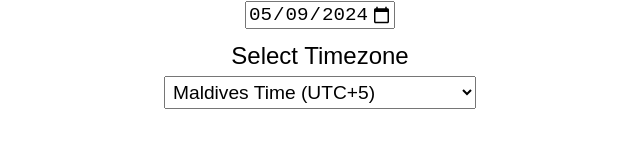
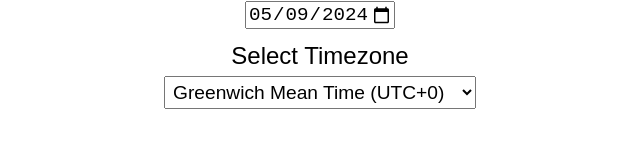
Before and after one commit to nivancheva/countdown-timer-vue, a Vue app: page / in a window 1280 px wide. Shown: the part 167-333 px from the top of the page, without its empty margins (320-960 px from the left). Built offline with nearby package versions, Linux system fonts and the light colour scheme.

Commit message:
refactor

```diff
--- a/src/App.vue
+++ b/src/App.vue
@@ -1,5 +1,14 @@
 <script setup>
 import { ref, reactive, computed, onMounted } from "vue"
+
+  const options = ref([
+  { text: 'Greenwich Mean Time (UTC+0)', value: '0' },
+  { text: 'Eastern European Time (UTC+2)', value: '2' },
+  { text: 'Maldives Time (UTC+5)', value: '5' },
+  { text: 'India Time Zone (UTC+9)', value: '9' },
+  { text: 'Brasília Summer Time (UTC-2)', value: '-2' },
+  { text: 'Alaska Standard Time (UTC-9)', value: '-9' },
+])
 
   const _seconds = 1000;
 
@@ -25,7 +34,7 @@ import { ref, reactive, computed, onMounted } from "vue"
 
   const seconds = computed(() => formatNum(Math.floor((distance.value % _minutes) / _seconds)));
 
-  const selectedTimezone = ref(5);
+  const selectedTimezone = ref(0);
 
   function formatNum(num) {
     return num < 10 ? "0" + num : num;
@@ -45,28 +54,6 @@ import { ref, reactive, computed, onMounted } from "vue"
 
   function updateLocalStorage() {
     localStorage.setItem('_dt',endDate.value);
-  }
-
-  function selectTimeZone() {
-    switch (selectedTimezone.value) {
-      case 2:
-        console.log("UTC+2");
-        break;
-      case 5:
-        console.log("UTC+5");
-        break;
-      case 9:
-        console.log("UTC +9");
-        break;
-      case -2:
-        console.log("UTC-2");
-        break;
-      case -9:
-        console.log("UTC-9");
-        break;
-      default:
-        console.log("UTC");
-    }
   }
 
   onMounted(() => {
@@ -103,13 +90,11 @@ import { ref, reactive, computed, onMounted } from "vue"
     max="3000-12-31" />
 
   <label for="timezone">Select Timezone</label>
-  <select v-model="selectedTimezone" name="timezone" id="timezone" @click="selectTimeZone">
-    <option value=0>Greenwich Mean Time (UTC+0)</option>
-    <option value=2>Eastern European Time (UTC+2)</option>
-    <option value=5>Maldives Time (UTC+5)</option>
-    <option value=9>India Time Zone (UTC+9)</option>
-    <option value=-2>	Brasília Summer Time (UTC-2)</option>
-    <option value=-9>Alaska Standard Time (UTC-9)</option>
+  <select v-model="selectedTimezone" name="timezone" id="timezone" @click="select">
+    <option v-for="(option, i) in options" :value="option.value" :key="i">
+      {{ option.text }}
+    </option>
+
   </select>
 
   <div class="grid-timer">
```
